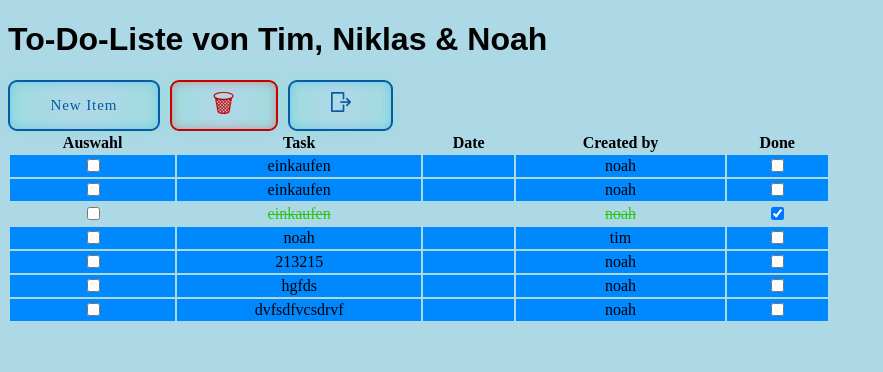
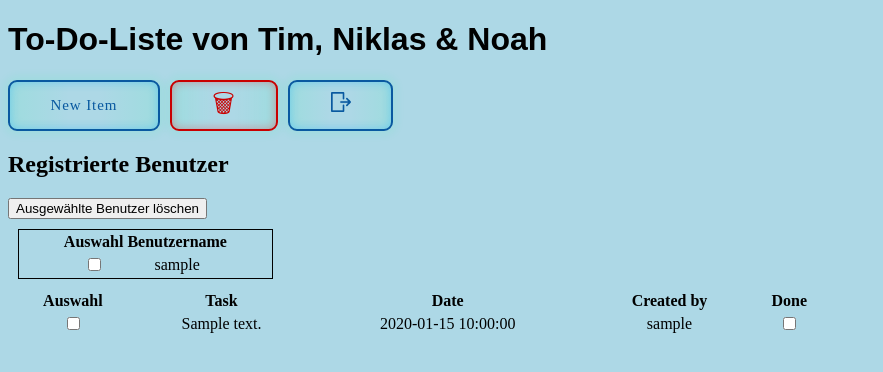
Before and after one commit to Tim10022023/ToDoListPythonProject, a Flask app: template templates/index.html in a window 1280 px wide. Shown: the top 372 px of the page, without its empty margins (0-883 px from the left). Run offline with Flask 3, Linux system fonts and the light colour scheme; the template is opened without the code that fills it: values that come from a table or form of the project are taken from there, most other values are stand-ins (such as "Sample title", 1, 10 or a date in 2020).

Commit message:
kp änderungen halt

```diff
--- a/app.py
+++ b/app.py
@@ -58,7 +58,8 @@ def register():
 @login_required
 def homepage():
     tasks = Task.query.filter((Task.user_id == current_user.id) | ((Task.assigned_by_id == current_user.id) & (Task.user_id == current_user.id))).all()
-    return render_template('index.html', tasks=tasks)
+    users = User.query.all()
+    return render_template('index.html', tasks=tasks, users=users)
 
 
 @app.route('/popup', methods=['POST','GET'])
@@ -79,13 +80,21 @@ def popup():
         return "<script>window.opener.location.reload(); window.close();</script>"
     return render_template('popup.html', users=users)
 
-
 @app.route('/delete_task', methods=['POST'])
 def delete_task():
     task_ids = request.form.getlist('task_ids')
     for task_id in task_ids:
         task = Task.query.get_or_404(task_id)
         db.session.delete(task)
+    db.session.commit()
+    return redirect(url_for('homepage'))
+
+@app.route('/delete_user', methods=['POST'])
+def delete_user():
+    user_ids = request.form.getlist('user_ids')
+    for user_id in user_ids:
+        user = User.query.get_or_404(user_id)
+        db.session.delete(user)
     db.session.commit()
     return redirect(url_for('homepage'))
 
--- a/models.py
+++ b/models.py
@@ -19,6 +19,7 @@ class User(db.Model, UserMixin):
     id = db.Column(db.Integer, primary_key=True)
     username = db.Column(db.String(100), unique=True, nullable=False)
     password_hash = db.Column(db.String(200), nullable=False)
+    tasks = db.relationship('Task', backref='user')
 
     def set_password(self, password):
         self.password_hash = generate_password_hash(password)
--- a/static/style.css
+++ b/static/style.css
@@ -18,3 +18,11 @@ table{
   color: #2dc518;
   background-color: transparent !important;
 }
+
+.user-list-table{
+  width:20%;
+  display:flex;
+  justify-content: space-around;
+  border: 1px solid black;
+  margin: 10px;
+}
--- a/templates/index.html
+++ b/templates/index.html
@@ -30,32 +30,35 @@
       </form>
     </div>
 
-    <!-- <form method="POST" action="/">
-    <label for="name">Name:</label>
-    <input type="text" id="name" name="name" required>
-    <button type="submit">Add Person</button>
-</form>
-
-<table id="person-table">
+    <h2>Registrierte Benutzer</h2>
+    <form
+      id="deleteUserForm"
+      method="post"
+      action="{{ url_for('delete_user') }}"
+    >
+      <input type="hidden" name="csrf_token" value="{{ csrf_token() }}" />
+      <button type="submit">Ausgewählte Benutzer löschen</button>
+      <div class="user-list-table">
+        <table>
           <thead>
             <tr>
-          <th>ID</th>
-          <th>Name</th>
-          <th>Action</th>
+              <th>Auswahl</th>
+              <th>Benutzername</th>
             </tr>
           </thead>
           <tbody>
-      {% for person in persons %}
-      <tr id="person-{{ person.id }}">
-          <td>{{ person.id }}</td>
-          <td>{{ person.name }}</td>
+            {% for user in users %}
+            <tr>
               <td>
-              <button class="delete-btn" data-id="{{ person.id }}">Delete</button>
+                <input type="checkbox" name="user_ids" value="{{ user.id }}" />
               </td>
+              <td>{{ user.username }}</td>
             </tr>
             {% endfor %}
           </tbody>
-</table> -->
+        </table>
+      </div>
+    </form>
 
     <form id="deleteForm" method="post" action="{{ url_for('delete_task') }}">
       <input type="hidden" name="csrf_token" value="{{ csrf_token() }}" />
@@ -73,7 +76,7 @@
           {% for task in tasks %}
           <tr
             class="{{ 'task-done' if task.done else '' }}"
-            style="{{ 'background-color: #0088ff;' if task.assigned_by_id and task.assigned_by_id != current_user.id else '' }}"
+
           >
             <td>
               <input type="checkbox" name="task_ids" value="{{ task.id }}" />
@@ -125,14 +128,16 @@
       function updateTaskStatus(checkbox) {
         const taskId = checkbox.getAttribute("data-task-id");
         const doneStatus = checkbox.checked ? 1 : 0;
-    const csrfToken = document.querySelector('meta[name="csrf-token"]').getAttribute("content");
+        const csrfToken = document
+          .querySelector('meta[name="csrf-token"]')
+          .getAttribute("content");
 
-    var row = checkbox.closest('tr');
+        var row = checkbox.closest("tr");
 
         if (checkbox.checked) {
-        row.classList.add('task-done');
+          row.classList.add("task-done");
         } else {
-        row.classList.remove('task-done');
+          row.classList.remove("task-done");
         }
 
         fetch(`/update_task_status/${taskId}`, {
@@ -142,10 +147,8 @@
             "Content-Type": "application/json",
             "X-CSRFToken": csrfToken,
           },
-    }).then((response) => {
-    });
+        }).then((response) => {});
       }
-
 
       function oeffnePopup() {
         var popup = window.open("/popup", "_blank", "width=400,height=400");
```
Also changed, not shown: instance/eingaben.db. Lines whose indentation alone changed are shown as unchanged.
